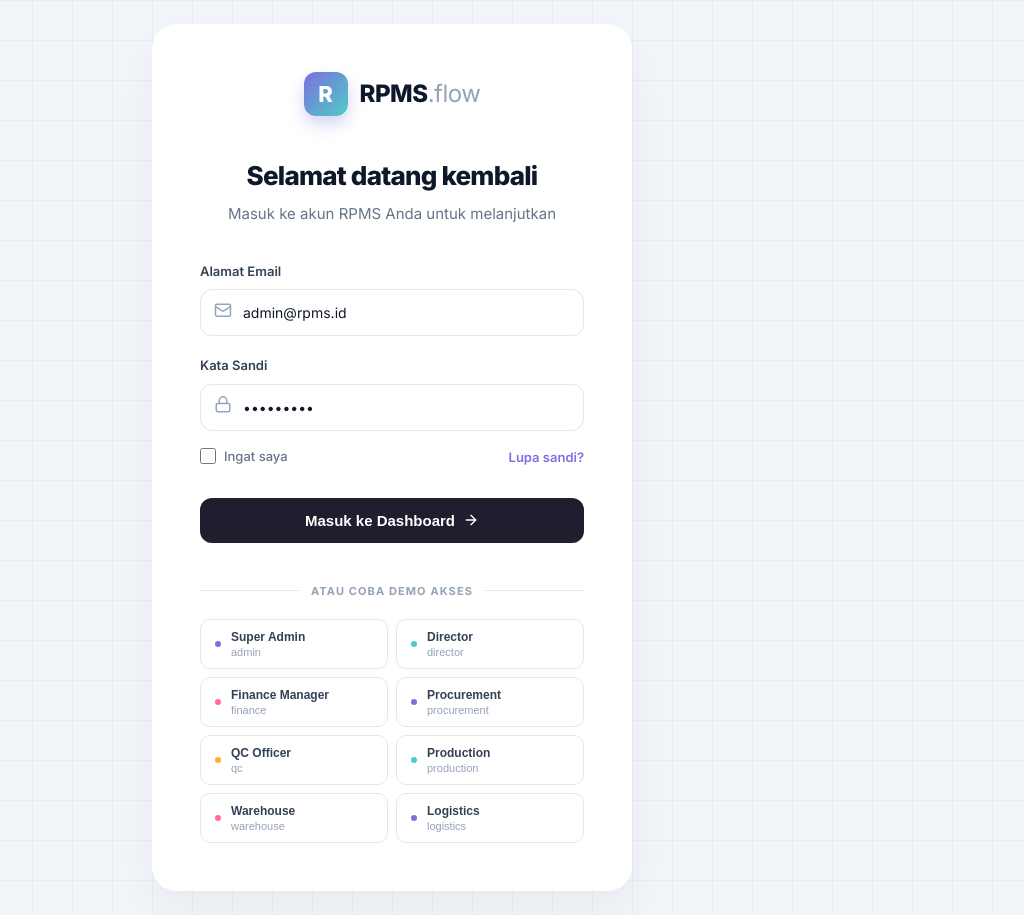
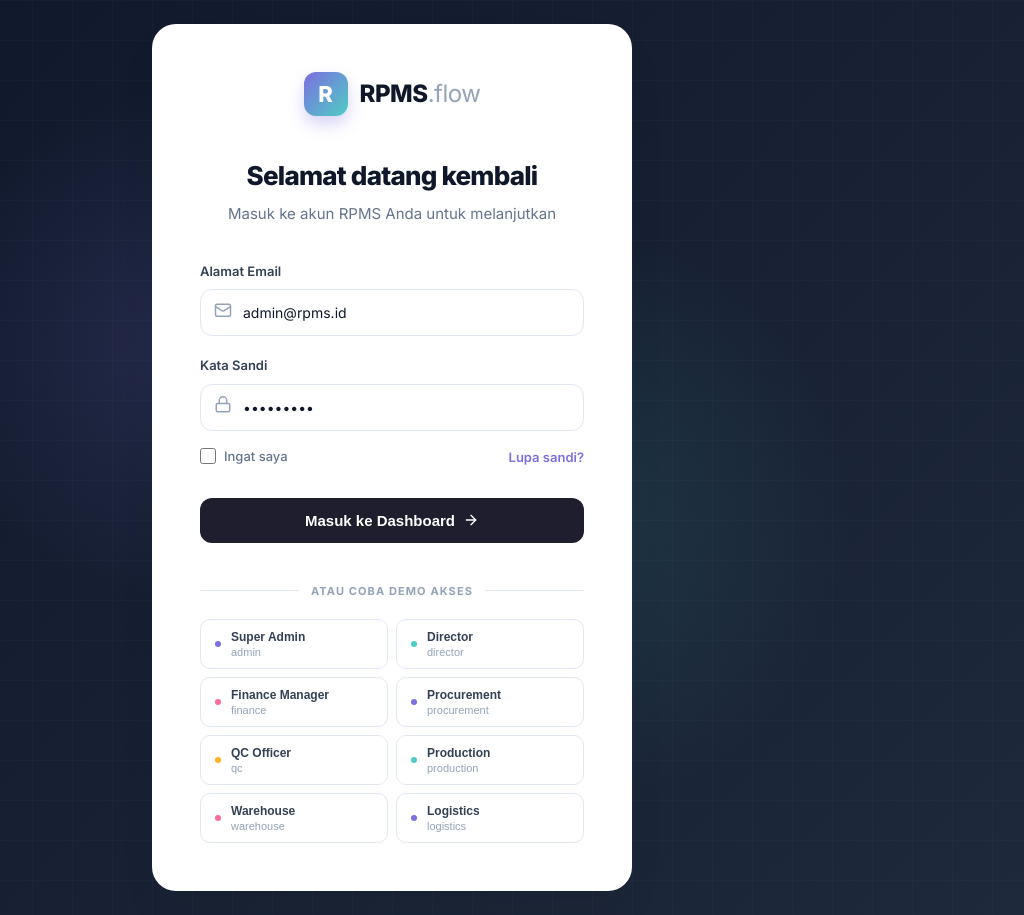
Before and after one commit to adibpurwanto63/rpms, a Next.js app in the folder apps/frontend/: page /login in a window 1280 px wide. Shown: the whole page, without its empty margins (248-1272 px from the left). Built offline with nearby package versions, Linux system fonts and the light colour scheme; no server answers.

Commit message:
style: enhance login page background with dark corporate gradient and glow effects

```diff
--- a/apps/frontend/src/app/login/page.tsx
+++ b/apps/frontend/src/app/login/page.tsx
@@ -44,15 +44,20 @@ export default function LoginPage() {
       display: "flex",
       alignItems: "center",
       justifyContent: "center",
-      background: "#F1F5F9",
+      background: "linear-gradient(135deg, #0F172A 0%, #1E293B 100%)",
       fontFamily: "'Inter', -apple-system, sans-serif",
       position: "relative",
       padding: 24,
+      overflow: "hidden"
     }}>
-      {/* Light modern grid background */}
+      {/* Ambient Glow Effects */}
+      <div style={{ position: "absolute", top: "5%", left: "10%", width: 600, height: 600, borderRadius: "50%", background: "radial-gradient(circle, rgba(124,111,224,0.15) 0%, rgba(124,111,224,0) 60%)", pointerEvents: "none" }} />
+      <div style={{ position: "absolute", bottom: "5%", right: "10%", width: 700, height: 700, borderRadius: "50%", background: "radial-gradient(circle, rgba(78,205,196,0.12) 0%, rgba(78,205,196,0) 60%)", pointerEvents: "none" }} />
+
+      {/* Modern dark grid background */}
       <div style={{
         position: "absolute", top: 0, left: 0, right: 0, bottom: 0,
-        backgroundImage: "linear-gradient(rgba(0,0,0,0.03) 1px, transparent 1px), linear-gradient(90deg, rgba(0,0,0,0.03) 1px, transparent 1px)",
+        backgroundImage: "linear-gradient(rgba(255,255,255,0.02) 1px, transparent 1px), linear-gradient(90deg, rgba(255,255,255,0.02) 1px, transparent 1px)",
         backgroundSize: "40px 40px",
         pointerEvents: "none"
       }} />
```
